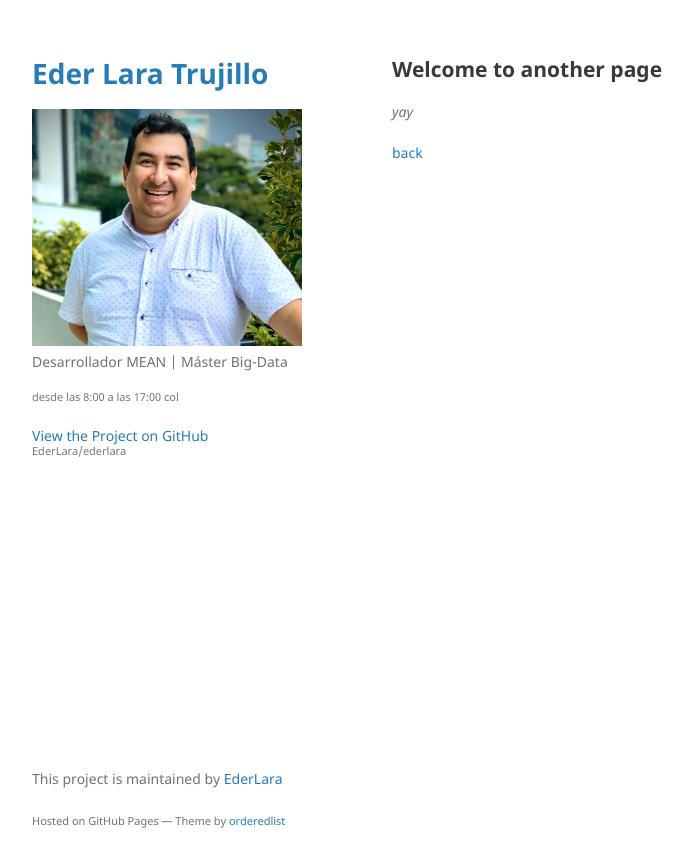
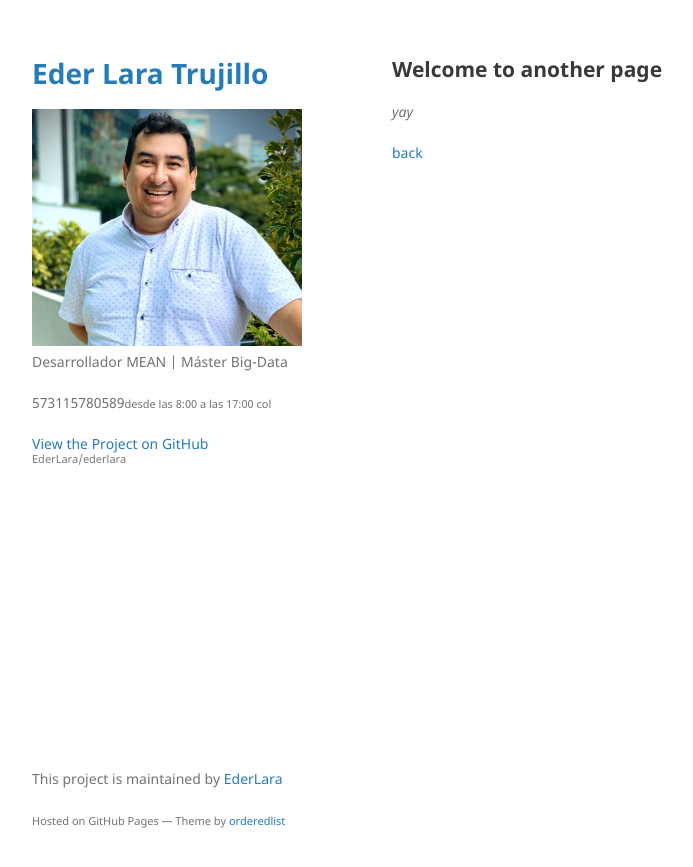
Before and after one commit to EderLara/ederlara, a Jekyll site: the page built from another-page.md, in a window 1280 px wide. Shown: the top 867 px of the page, without its empty margins (178-871 px from the left). Built offline with Jekyll 4.4.1, drawn with Linux system fonts in a browser that asks for light colours; our own code applies the rules of GitHub Pages for plain Markdown files.

Commit message:
Update phone

```diff
--- a/_layouts/default.html
+++ b/_layouts/default.html
@@ -22,7 +22,7 @@
         {% endif %}
 
         <p>{{ site.description | default: site.github.project_tagline }}</p>
-        <p class="view"><a href="tel:{{ site.telefonos }}"><small>desde las 8:00 a las 17:00 col</small></a></p>
+        <p class="view">{{ site.telefonos }}<small>desde las 8:00 a las 17:00 col</small></p>
 
         {% if site.github.is_project_page %}
         <p class="view"><a href="{{ site.github.repository_url }}">View the Project on GitHub <small>{{ site.github.repository_nwo }}</small></a></p>
```
